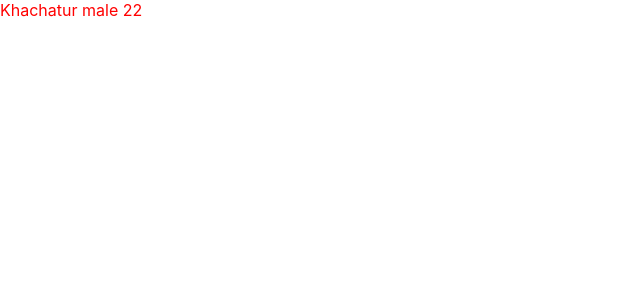
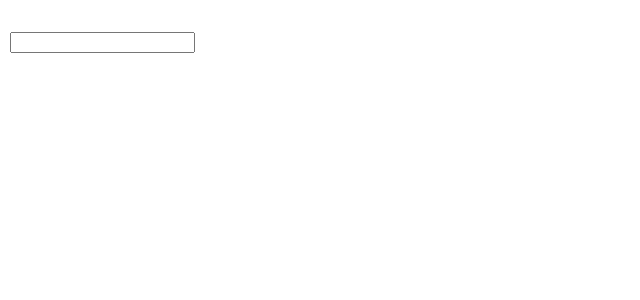
Before and after one commit to Satenik19/react_js_tasks, a React (Create React App) app: page / in a window 1280 px wide. Shown: the top 300 px of the page, without its empty margins (0-640 px from the left). Built offline with nearby package versions, Linux system fonts and the light colour scheme.

Commit message:
UseState / change the input value and render

```diff
--- a/src/App.css
+++ b/src/App.css
@@ -1,3 +1,4 @@
 .App {
-  color: red;
+  color: blue;
+  padding: 10px;
 }
--- a/src/App.js
+++ b/src/App.js
@@ -1,11 +1,15 @@
 import './App.css';
-import Bye from "./Bye";
+import {useState} from "react";
 
 function App() {
-  let name = "Khachatur";
+  const [value, setValue] = useState("");
   return (
     <div className="App">
-      <Bye name={name} age={22} gender="male"/>
+        <h1>{value}</h1>
+      <input type="input" value={value} onChange={(e) => {
+          setValue(e.target.value);
+        }
+      }/>
     </div>
   );
 }
```
